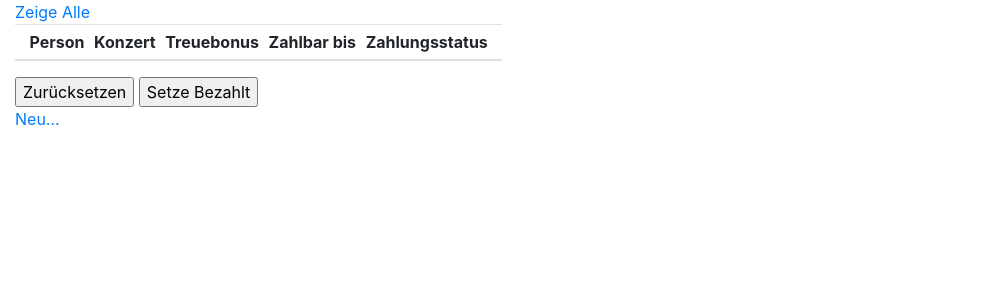
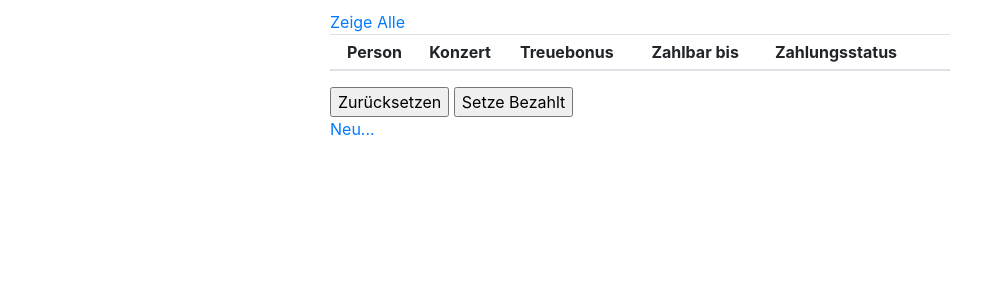
Before and after one commit to AlexanderSiWy/Konzerttickets, a PHP site: page / in a window 1280 px wide. Shown: the part 56-356 px from the top of the page, without its empty margins (0-998 px from the left). Run offline with PHP 8.4, Linux system fonts and the light colour scheme; data that the repository does not hold is empty; some libraries are stand-ins or nearby versions.

Commit message:
Length Validation and design

```diff
--- a/app/Controllers/PersonForm.php
+++ b/app/Controllers/PersonForm.php
@@ -1,6 +1,7 @@
 <?php
 
 $id = new FormField('id', [$personExistsValidation], true);
-$name = new FormField('name', [], true);
-$email = new FormField('email', [$emailValidation], true);
-$telefon = new FormField('telefon', [$telefonValidation]);
+$lengthValidation = new LengthValidation(255);
+$name = new FormField('name', [$lengthValidation], true);
+$email = new FormField('email', [$emailValidation, $lengthValidation], true);
+$telefon = new FormField('telefon', [$telefonValidation, new LengthValidation(15)]);
--- a/app/Views/index.view.php
+++ b/app/Views/index.view.php
@@ -14,7 +14,7 @@
 </head>
 <body class="w-100 h-100">
 <?php require 'app/Controllers/MenuController.php' ?>
-<div class="col-12">
+<div class="center">
     <?php require $bodyController ?>
 </div>
 </body>
--- /dev/null
+++ b/core/Form/LengthValidation.php
@@ -0,0 +1,18 @@
+<?php
+
+class LengthValidation extends Validation
+{
+
+    private $length;
+
+    public function __construct($length)
+    {
+        parent::__construct("Zu Lang");
+        $this->length = $length;
+    }
+
+    public function validate($value)
+    {
+        return strlen($value) <= $this->length;
+    }
+}
--- a/core/Form/Validations.php
+++ b/core/Form/Validations.php
@@ -1,6 +1,6 @@
 <?php
 $emailValidation = new RegexValidation('@', 'Keine gültige Email-Adresse');
-$telefonValidation = new RegexValidation('^[\d \+\/\-\)\(]{10,15}$', 'Keine gültige Telefonnummer');
+$telefonValidation = new RegexValidation('^[\d \+\/\-\)\(]+$', 'Keine gültige Telefonnummer');
 $isBoolValidation = new RegexValidation('^[10]$', 'Keine gültiger Wert');
 
 $personExistsValidation = new ExistsValidation('Person', 'Die Person existiert nicht');
--- a/core/bootstrap.php
+++ b/core/bootstrap.php
@@ -16,4 +16,5 @@ require 'core/Form/Validation.php';
 require 'core/Form/FormField.php';
 require 'core/Form/RegexValidation.php';
 require 'core/Form/ExistsValidation.php';
+require 'core/Form/LengthValidation.php';
 require 'core/Form/Validations.php';
--- a/public/css/index.css
+++ b/public/css/index.css
@@ -2,7 +2,8 @@
     float:right;
 }
 
-table {
-    width: auto !important;
-    margin-left: 0px !important;
+.center {
+    margin: auto;
+    width: 50%;
+    padding: 10px;
 }
```
